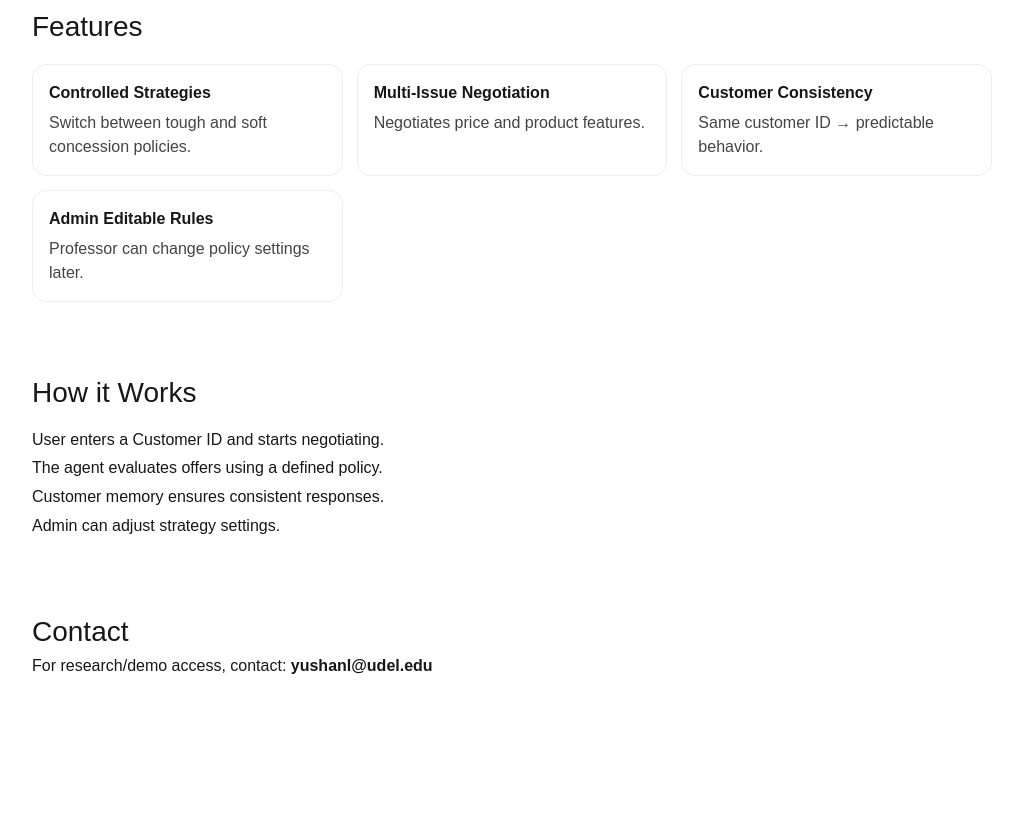
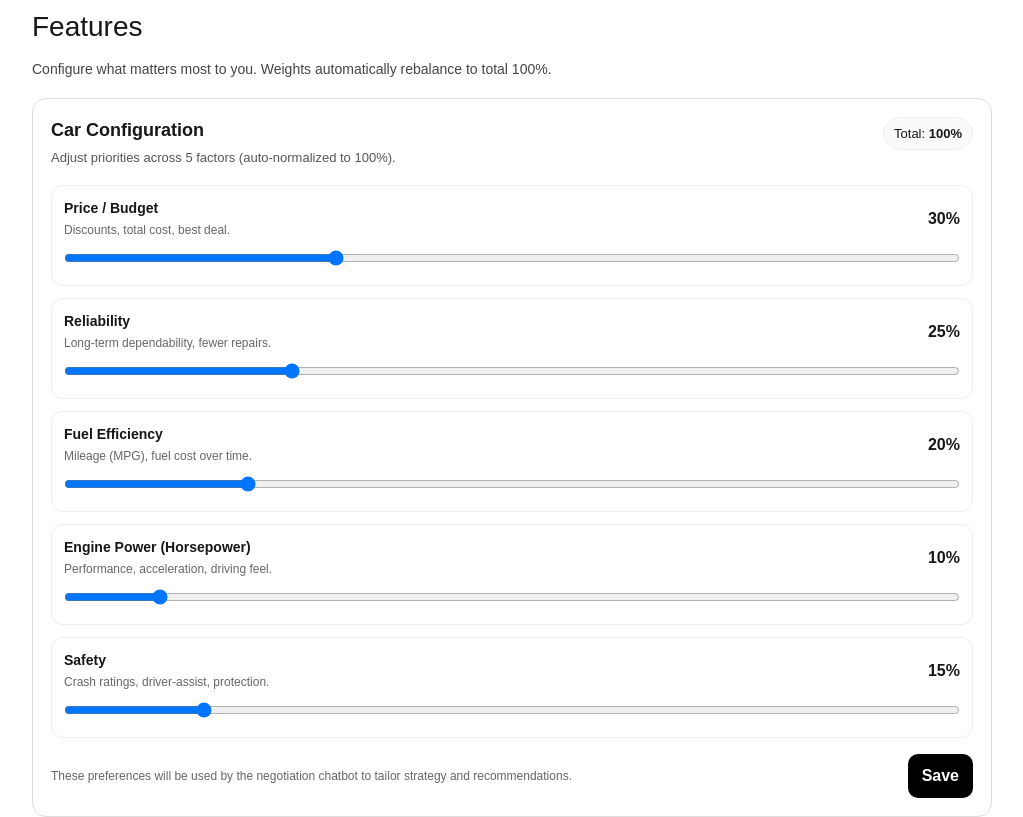
Before and after one commit to likhithreddy12/negotiation-site, a Next.js app in the folder frontend/: page / in a window 1280 px wide. Shown: the part 420-1237 px from the top of the page, without its empty margins (128-1151 px from the left). Before the commit the page ends 1178 px from the top, so only its background shows below. Built offline with nearby package versions, Linux system fonts and the light colour scheme.

Commit message:
Update homepage configuration and remove description field

```diff
--- a/frontend/app/page.tsx
+++ b/frontend/app/page.tsx
@@ -1,3 +1,168 @@
+"use client";
+
+import React, { useMemo, useState } from "react";
+import { useRouter } from "next/navigation";
+
+type FactorKey = "price" | "reliability" | "fuel" | "horsepower" | "safety";
+
+const FACTORS: { key: FactorKey; label: string; helper: string }[] = [
+  { key: "price", label: "Price / Budget", helper: "Discounts, total cost, best deal." },
+  { key: "reliability", label: "Reliability", helper: "Long-term dependability, fewer repairs." },
+  { key: "fuel", label: "Fuel Efficiency", helper: "Mileage (MPG), fuel cost over time." },
+  { key: "horsepower", label: "Engine Power (Horsepower)", helper: "Performance, acceleration, driving feel." },
+  { key: "safety", label: "Safety", helper: "Crash ratings, driver-assist, protection." },
+];
+
+function normalizeTo100(raw: Record<FactorKey, number>) {
+  const keys = Object.keys(raw) as FactorKey[];
+  const sum = keys.reduce((acc, k) => acc + raw[k], 0);
+
+  // If everything is 0, fall back to an equal split (20 each).
+  if (sum <= 0) {
+    const equal = { price: 20, reliability: 20, fuel: 20, horsepower: 20, safety: 20 } as Record<FactorKey, number>;
+    return { normalized: equal, exact: equal };
+  }
+
+  // Exact (float) weights
+  const exact = keys.reduce((acc, k) => {
+    acc[k] = (raw[k] / sum) * 100;
+    return acc;
+  }, {} as Record<FactorKey, number>);
+
+  // Rounded integers for display
+  const rounded = keys.reduce((acc, k) => {
+    acc[k] = Math.round(exact[k]);
+    return acc;
+  }, {} as Record<FactorKey, number>);
+
+  // Fix rounding drift so total is exactly 100
+  const roundedSum = keys.reduce((acc, k) => acc + rounded[k], 0);
+  const diff = 100 - roundedSum;
+
+  if (diff !== 0) {
+    const largestKey = keys.reduce((best, k) => (exact[k] > exact[best] ? k : best), keys[0]);
+    rounded[largestKey] = Math.max(0, rounded[largestKey] + diff);
+  }
+
+  return { normalized: rounded, exact };
+}
+
+function CarConfigurationSection() {
+  const router = useRouter();
+
+  // Raw slider values (user-controlled). We normalize into weights summing to 100.
+  const [raw, setRaw] = useState<Record<FactorKey, number>>({
+    price: 30,
+    reliability: 25,
+    fuel: 20,
+    safety: 15,
+    horsepower: 10,
+  });
+
+  const { normalized } = useMemo(() => normalizeTo100(raw), [raw]);
+  const total = Object.values(normalized).reduce((a, b) => a + b, 0);
+
+  function handleChange(key: FactorKey, next: number) {
+    setRaw((prev) => ({ ...prev, [key]: next }));
+  }
+
+  function handleSave() {
+    localStorage.setItem("car_config_weights", JSON.stringify(normalized));
+    // Change this to your real chatbot route if different
+    router.push("/chat");
+  }
+
+  return (
+    <section id="features" style={{ marginTop: 70 }}>
+      <h2 style={{ fontSize: 28, marginBottom: 10 }}>Features</h2>
+      <p style={{ fontSize: 14, lineHeight: 1.6, color: "#444", marginTop: 0, marginBottom: 18 }}>
+        Configure what matters most to you. Weights automatically rebalance to total 100%.
+      </p>
+
+      <div
+        style={{
+          border: "1px solid #ddd",
+          borderRadius: 14,
+          padding: 18,
+          background: "#fff",
+        }}
+      >
+        <div style={{ display: "flex", justifyContent: "space-between", gap: 16, alignItems: "flex-start" }}>
+          <div>
+            <div style={{ fontWeight: 800, fontSize: 18 }}>Car Configuration</div>
+            <div style={{ fontSize: 13, color: "#555", marginTop: 4 }}>
+              Adjust priorities across 5 factors (auto-normalized to 100%).
+            </div>
+          </div>
+
+          <div
+            style={{
+              border: "1px solid #eee",
+              borderRadius: 999,
+              padding: "6px 10px",
+              fontSize: 13,
+              background: "#fafafa",
+              whiteSpace: "nowrap",
+            }}
+          >
+            Total: <span style={{ fontWeight: 800 }}>{total}%</span>
+          </div>
+        </div>
+
+        <div style={{ marginTop: 18, display: "flex", flexDirection: "column", gap: 12 }}>
+          {FACTORS.map((f) => (
+            <div key={f.key} style={{ border: "1px solid #eee", borderRadius: 12, padding: 12 }}>
+              <div style={{ display: "flex", justifyContent: "space-between", gap: 12, alignItems: "center" }}>
+                <div>
+                  <div style={{ fontWeight: 800, fontSize: 14 }}>{f.label}</div>
+                  <div style={{ fontSize: 12, color: "#666", marginTop: 2 }}>{f.helper}</div>
+                </div>
+
+                <div style={{ minWidth: 52, textAlign: "right", fontWeight: 800 }}>
+                  {normalized[f.key]}%
+                </div>
+              </div>
+
+              <div style={{ marginTop: 10 }}>
+                <input
+                  aria-label={f.label}
+                  type="range"
+                  min={0}
+                  max={100}
+                  value={raw[f.key]}
+                  onChange={(e) => handleChange(f.key, Number(e.target.value))}
+                  style={{ width: "100%" }}
+                />
+              </div>
+            </div>
+          ))}
+        </div>
+
+        <div style={{ display: "flex", justifyContent: "space-between", gap: 16, marginTop: 16, alignItems: "center" }}>
+          <div style={{ fontSize: 12, color: "#666", lineHeight: 1.4, maxWidth: 650 }}>
+            These preferences will be used by the negotiation chatbot to tailor strategy and recommendations.
+          </div>
+
+          <button
+            onClick={handleSave}
+            style={{
+              padding: "10px 14px",
+              borderRadius: 10,
+              background: "black",
+              color: "white",
+              border: "none",
+              fontWeight: 800,
+              cursor: "pointer",
+            }}
+          >
+            Save
+          </button>
+        </div>
+      </div>
+    </section>
+  );
+}
+
 export default function Home() {
   return (
     <main style={{ maxWidth: 1000, margin: "60px auto", padding: "0 20px", fontFamily: "Arial" }}>
@@ -10,14 +175,12 @@ export default function Home() {
         </nav>
       </header>
 
+      {/* HERO */}
       <section style={{ marginTop: 60 }}>
-        <h1 style={{ fontSize: 44, marginBottom: 10 }}>
-          AI Sales Negotiation Agent
-        </h1>
+        <h1 style={{ fontSize: 44, marginBottom: 10 }}>AI Sales Negotiation Agent</h1>
         <p style={{ fontSize: 18, lineHeight: 1.6, maxWidth: 760 }}>
-          A controlled negotiation system that follows a defined strategy
-          (tough or soft) and stays consistent for the same customer.
-          Built as a real website with an API backend.
+          A controlled negotiation system that follows a defined strategy (tough or soft) and stays consistent for the
+          same customer. Built as a real website with an API backend.
         </p>
 
         <div style={{ display: "flex", gap: 12, marginTop: 22 }}>
@@ -51,44 +214,25 @@ export default function Home() {
         </div>
       </section>
 
-      <section id="features" style={{ marginTop: 70 }}>
-        <h2 style={{ fontSize: 28 }}>Features</h2>
-        <div
-          style={{
-            display: "grid",
-            gridTemplateColumns: "repeat(auto-fit, minmax(240px, 1fr))",
-            gap: 14,
-            marginTop: 16,
-          }}
-        >
-          {[
-            ["Controlled Strategies", "Switch between tough and soft concession policies."],
-            ["Multi-Issue Negotiation", "Negotiates price and product features."],
-            ["Customer Consistency", "Same customer ID → predictable behavior."],
-            ["Admin Editable Rules", "Professor can change policy settings later."],
-          ].map(([title, desc]) => (
-            <div key={title} style={{ border: "1px solid #eee", borderRadius: 14, padding: 16 }}>
-              <div style={{ fontWeight: 800, marginBottom: 6 }}>{title}</div>
-              <div style={{ color: "#444", lineHeight: 1.5 }}>{desc}</div>
-            </div>
-          ))}
-        </div>
-      </section>
+      {/* FEATURES (NOW YOUR CONFIG BOX) */}
+      <CarConfigurationSection />
 
+      {/* HOW IT WORKS */}
       <section id="how" style={{ marginTop: 70 }}>
         <h2 style={{ fontSize: 28 }}>How it Works</h2>
         <ol style={{ lineHeight: 1.8, marginTop: 12 }}>
-          <li>User enters a Customer ID and starts negotiating.</li>
+          <li>User enters preferences and starts negotiating.</li>
           <li>The agent evaluates offers using a defined policy.</li>
-          <li>Customer memory ensures consistent responses.</li>
+          <li>Preferences guide strategy and counteroffers.</li>
           <li>Admin can adjust strategy settings.</li>
         </ol>
       </section>
 
+      {/* CONTACT */}
       <section id="contact" style={{ marginTop: 70, marginBottom: 80 }}>
         <h2 style={{ fontSize: 28 }}>Contact</h2>
         <p style={{ lineHeight: 1.6 }}>
-          For research/demo access, contact: <b>yushanl@udel.edu</b>
+          This Webpage is created only for Research Purpose and you can contact: <b>klreddy@udel.edu</b>
         </p>
       </section>
     </main>
--- a/frontend/app/start/page.tsx
+++ b/frontend/app/start/page.tsx
@@ -8,7 +8,6 @@ export default function StartPage() {
 
   const [fullName, setFullName] = useState("");
   const [email, setEmail] = useState("");
-  const [description, setDescription] = useState("");
   const [error, setError] = useState("");
 
   const isValidEmail = (v: string) =>
@@ -20,18 +19,17 @@ export default function StartPage() {
 
     const name = fullName.trim();
     const mail = email.trim();
-    const desc = description.trim();
 
     if (!name) return setError("Please enter your full name.");
-    if (!mail || !isValidEmail(mail)) return setError("Please enter a valid email.");
-    if (!desc) return setError("Please describe what you want to talk about.");
+    if (!mail || !isValidEmail(mail))
+      return setError("Please enter a valid email.");
 
+    // Save only name + email
     localStorage.setItem(
       "negotiation_intake",
       JSON.stringify({
         fullName: name,
         email: mail,
-        description: desc,
         createdAt: new Date().toISOString(),
       })
     );
@@ -41,12 +39,17 @@ export default function StartPage() {
 
   return (
     <div style={{ maxWidth: 720, margin: "40px auto", padding: 16 }}>
-      <h1 style={{ fontSize: 28, fontWeight: 800 }}>Start Negotiation Chat</h1>
+      <h1 style={{ fontSize: 28, fontWeight: 800 }}>
+        Start Negotiation Chat
+      </h1>
       <p style={{ marginTop: 8 }}>
-        Enter your details and what you want help with. Then we’ll open the AI chat.
+        Enter your details to begin your AI negotiation session.
       </p>
 
-      <form onSubmit={onSubmit} style={{ marginTop: 18, display: "grid", gap: 12 }}>
+      <form
+        onSubmit={onSubmit}
+        style={{ marginTop: 18, display: "grid", gap: 12 }}
+      >
         <label>
           Full Name
           <input
@@ -67,21 +70,18 @@ export default function StartPage() {
           />
         </label>
 
-        <label>
-          What do you want to talk about / get an opinion on?
-          <textarea
-            value={description}
-            onChange={(e) => setDescription(e.target.value)}
-            placeholder="Explain your situation (pricing, salary, conflict, deal terms, etc.)"
-            rows={5}
-            style={{ width: "100%", padding: 10, marginTop: 6 }}
-          />
-        </label>
-
         {error ? <div style={{ color: "crimson" }}>{error}</div> : null}
 
-        <button type="submit" style={{ padding: 12, fontWeight: 800, cursor: "pointer" }}>
-          Continue to Chat
+        <button
+          type="submit"
+          style={{
+            padding: 12,
+            fontWeight: 800,
+            cursor: "pointer",
+            borderRadius: 8,
+          }}
+        >
+          Continue to Avatar Selection
         </button>
       </form>
     </div>
```
